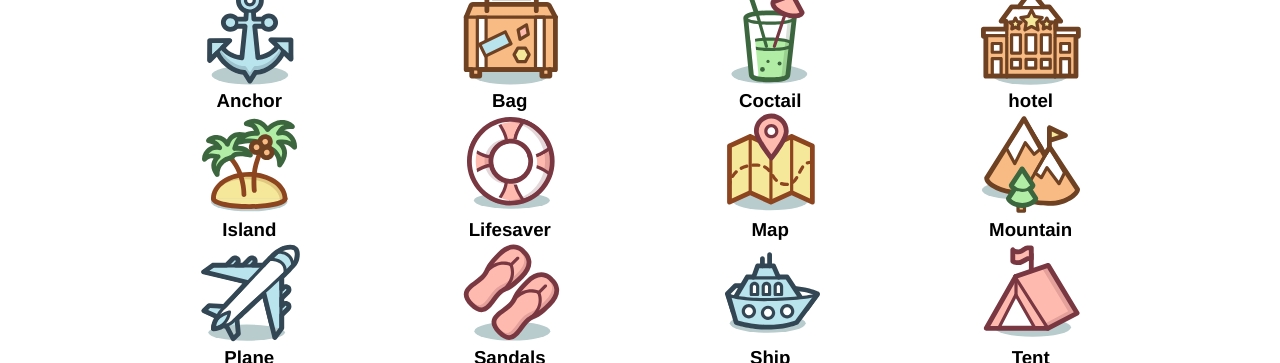
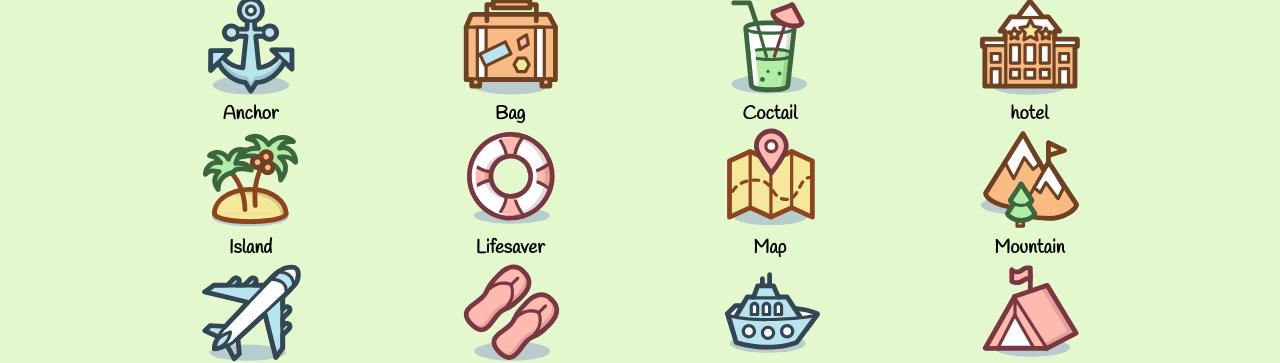
Before and after one commit to tfaaguilar/Aguilar_Estefania_IconSet, a plain HTML site: page index.html in a window 1280 px wide. Shown: the part 101-464 px from the top of the page. Drawn offline with Linux system fonts and the light colour scheme.

Commit message:
Fonts
Changing Fonts

```diff
--- a/css/main.css
+++ b/css/main.css
@@ -11,9 +11,9 @@
 
 body {
     font-size: 16px;
-    background-color: #fff;
+    background-color: rgba(189, 240, 132, 0.404);
     color: black;
-    font-family: 'Franklin Gothic Medium', 'Arial Narrow', Arial, sans-serif;
+    font-family: 'Handlee', Arial, sans-serif;
 }
 
 .icons {
--- a/index.html
+++ b/index.html
@@ -4,6 +4,11 @@
     <meta charset="UTF-8">
     <meta http-equiv="X-UA-Compatible" content="IE=edge">
     <meta name="viewport" content="width=device-width, initial-scale=1.0">
+
+    <link rel="preconnect" href="https://fonts.googleapis.com">
+<link rel="preconnect" href="https://fonts.gstatic.com" crossorigin>
+<link href="https://fonts.googleapis.com/css2?family=Handlee&display=swap" rel="stylesheet">
+
     <link href="css/main.css" rel="stylesheet">
     <title>IconSet</title>
 </head>
```
